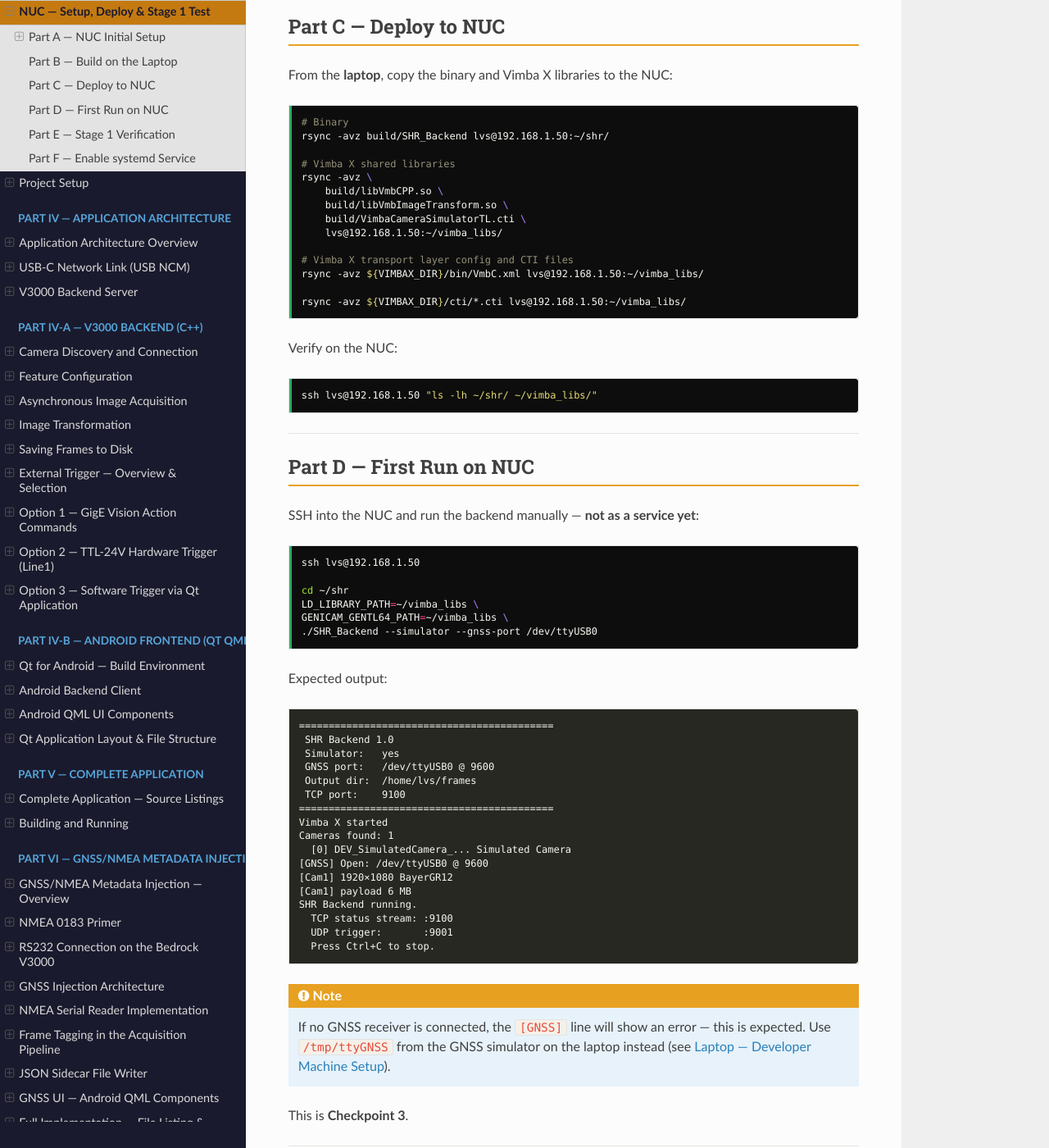
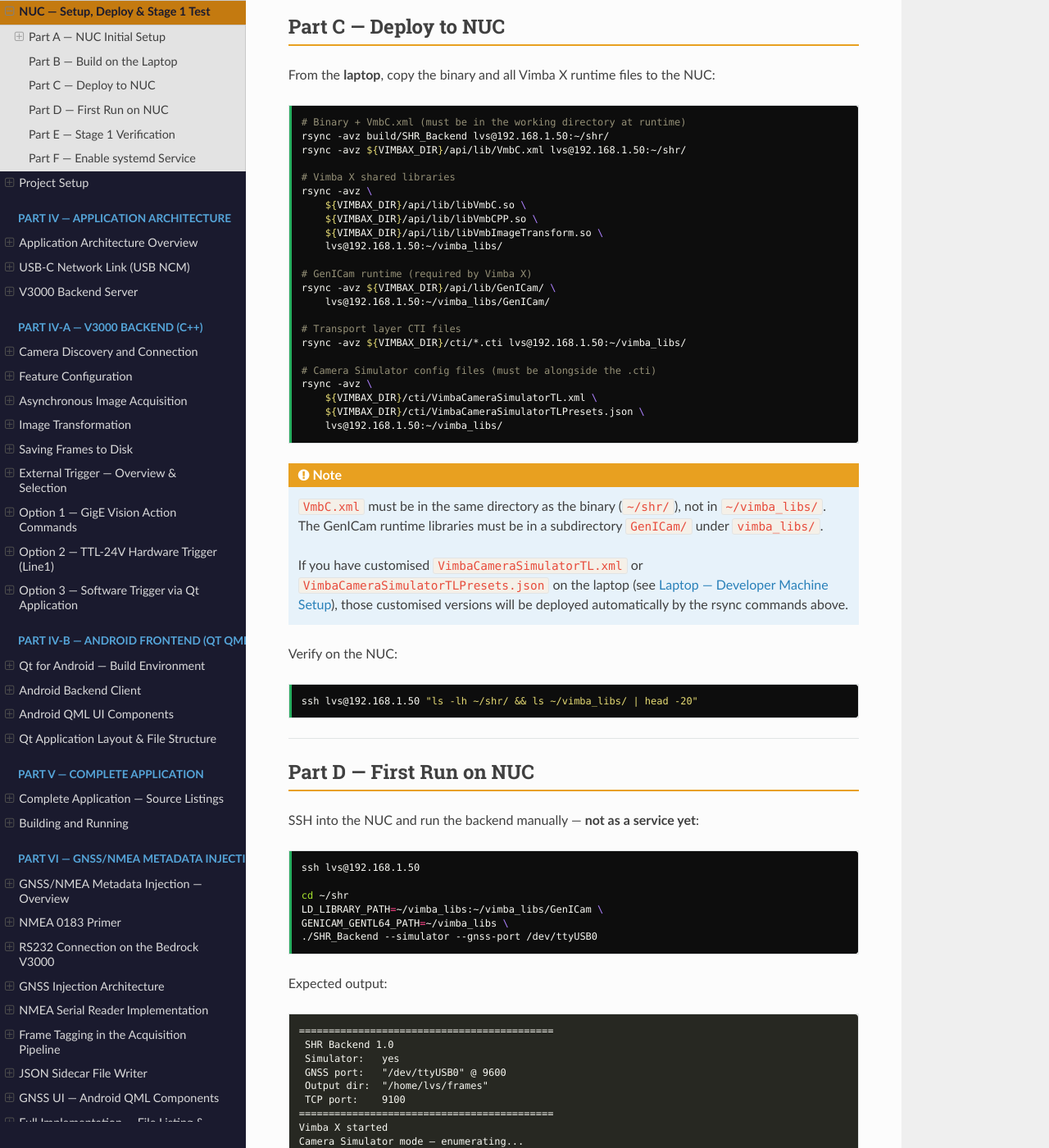
Before and after one commit to ldv-1000111/10GigE, a Sphinx documentation site: the page built from source/nuc_setup.rst, in a window 1280 px wide and 1400 px high, scrolled down 3888 px. Shown: the whole window at 82% size. Built offline with Sphinx 7.4.7 and the Read the Docs theme 3.1.0, drawn with Linux system fonts in a browser that asks for light colours; pages that are not in the unit, such as notebooks, are missing from menus; some of the changed text lies outside the part shown.

Commit message:
fix: update deploy procedure based on Stage 1 verification
- Add libVmbC.so, GenICam/ folder, Simulator XML/JSON to rsync
- VmbC.xml deployed to ~/shr/ (next to binary)
- LD_LIBRARY_PATH includes ~/vimba_libs/GenICam
- Expected output updated to match real SHR simulator cameras
- systemd service LD_LIBRARY_PATH fixed

```diff
--- a/source/full_application.rst
+++ b/source/full_application.rst
@@ -212,8 +212,8 @@ boot before any user session:
    ExecStart=/usr/local/bin/SHR_Backend
    Restart=on-failure
    RestartSec=3s
-   Environment="LD_LIBRARY_PATH=/home/lvs/VimbaX_2026-1/api/lib/x86_64"
-   Environment="GENICAM_GENTL64_PATH=/home/lvs/VimbaX_2026-1/cti"
+   Environment="LD_LIBRARY_PATH=/home/lvs/vimba_libs:/home/lvs/vimba_libs/GenICam"
+   Environment="GENICAM_GENTL64_PATH=/home/lvs/vimba_libs"
 
    # Real-time scheduling permission
    LimitRTPRIO=99
--- a/source/nuc_setup.rst
+++ b/source/nuc_setup.rst
@@ -205,30 +205,49 @@ All four files should be present. This is **Checkpoint 2**.
 Part C — Deploy to NUC
 ------------------------
 
-From the **laptop**, copy the binary and Vimba X libraries to the NUC:
+From the **laptop**, copy the binary and all Vimba X runtime files to the NUC:
 
 .. code-block:: bash
 
-   # Binary
+   # Binary + VmbC.xml (must be in the working directory at runtime)
    rsync -avz build/SHR_Backend lvs@192.168.1.50:~/shr/
+   rsync -avz ${VIMBAX_DIR}/api/lib/VmbC.xml lvs@192.168.1.50:~/shr/
 
    # Vimba X shared libraries
    rsync -avz \
-       build/libVmbCPP.so \
-       build/libVmbImageTransform.so \
-       build/VimbaCameraSimulatorTL.cti \
+       ${VIMBAX_DIR}/api/lib/libVmbC.so \
+       ${VIMBAX_DIR}/api/lib/libVmbCPP.so \
+       ${VIMBAX_DIR}/api/lib/libVmbImageTransform.so \
        lvs@192.168.1.50:~/vimba_libs/
 
-   # Vimba X transport layer config and CTI files
-   rsync -avz ${VIMBAX_DIR}/bin/VmbC.xml lvs@192.168.1.50:~/vimba_libs/
+   # GenICam runtime (required by Vimba X)
+   rsync -avz ${VIMBAX_DIR}/api/lib/GenICam/ \
+       lvs@192.168.1.50:~/vimba_libs/GenICam/
 
+   # Transport layer CTI files
    rsync -avz ${VIMBAX_DIR}/cti/*.cti lvs@192.168.1.50:~/vimba_libs/
+
+   # Camera Simulator config files (must be alongside the .cti)
+   rsync -avz \
+       ${VIMBAX_DIR}/cti/VimbaCameraSimulatorTL.xml \
+       ${VIMBAX_DIR}/cti/VimbaCameraSimulatorTLPresets.json \
+       lvs@192.168.1.50:~/vimba_libs/
+
+.. note::
+   ``VmbC.xml`` must be in the same directory as the binary (``~/shr/``),
+   not in ``~/vimba_libs/``. The GenICam runtime libraries must be in a
+   subdirectory ``GenICam/`` under ``vimba_libs/``.
+
+   If you have customised ``VimbaCameraSimulatorTL.xml`` or
+   ``VimbaCameraSimulatorTLPresets.json`` on the laptop (see
+   :doc:`laptop_setup`), those customised versions will be deployed
+   automatically by the rsync commands above.
 
 Verify on the NUC:
 
 .. code-block:: bash
 
-   ssh lvs@192.168.1.50 "ls -lh ~/shr/ ~/vimba_libs/"
+   ssh lvs@192.168.1.50 "ls -lh ~/shr/ && ls ~/vimba_libs/ | head -20"
 
 ----
 
@@ -242,7 +261,7 @@ SSH into the NUC and run the backend manually — **not as a service yet**:
    ssh lvs@192.168.1.50
 
    cd ~/shr
-   LD_LIBRARY_PATH=~/vimba_libs \
+   LD_LIBRARY_PATH=~/vimba_libs:~/vimba_libs/GenICam \
    GENICAM_GENTL64_PATH=~/vimba_libs \
    ./SHR_Backend --simulator --gnss-port /dev/ttyUSB0
 
@@ -253,20 +272,30 @@ Expected output:
    ===========================================
     SHR Backend 1.0
     Simulator:   yes
-    GNSS port:   /dev/ttyUSB0 @ 9600
-    Output dir:  /home/lvs/frames
+    GNSS port:   "/dev/ttyUSB0" @ 9600
+    Output dir:  "/home/lvs/frames"
     TCP port:    9100
    ===========================================
    Vimba X started
-   Cameras found: 1
-     [0] DEV_SimulatedCamera_... Simulated Camera
-   [GNSS] Open: /dev/ttyUSB0 @ 9600
-   [Cam1] 1920×1080 BayerGR12
-   [Cam1] payload 6 MB
+   Camera Simulator mode — enumerating...
+   Cameras found: 2
+     [0] "DEV_SHR-101MP" "Allied Vision Camera Simulator (SHR-sim-101MP)..."
+     [1] "DEV_SHR-151MP" "Allied Vision Camera Simulator (SHR-sim-151MP)..."
+   [Trigger] UDP server listening on : 9001
+   [Server] Listening on TCP : 9100
    SHR Backend running.
-     TCP status stream: :9100
+     TCP status stream: : 9100
      UDP trigger:       :9001
      Press Ctrl+C to stop.
+   [GNSS] ERROR: "Cannot open /dev/ttyUSB0: No such file or directory"
+   "Camera 1: opening DEV_SHR-101MP"
+   "Camera 2: opening DEV_SHR-151MP"
+   "Camera 1: 11648x8742 BayerGR12"
+   "Camera 1: payload 291 MB"
+   "Camera 2: 14192x10640 BayerGR12"
+   "Camera 2: payload 432 MB"
+   "Camera 1: acquiring"
+   "Camera 2: acquiring"
 
 .. note::
    If no GNSS receiver is connected, the ``[GNSS]`` line will show an
@@ -346,6 +375,9 @@ automatically at boot:
 .. code-block:: bash
 
    # On the NUC
+   # First update the service LD_LIBRARY_PATH to include GenICam
+   sudo sed -i        's|LD_LIBRARY_PATH=.*|LD_LIBRARY_PATH=/home/lvs/vimba_libs:/home/lvs/vimba_libs/GenICam|'        /etc/systemd/system/shr-backend.service
+   sudo systemctl daemon-reload
    sudo systemctl enable shr-backend
    sudo systemctl start  shr-backend
 
```
Also changed, not shown: 1 other file.
